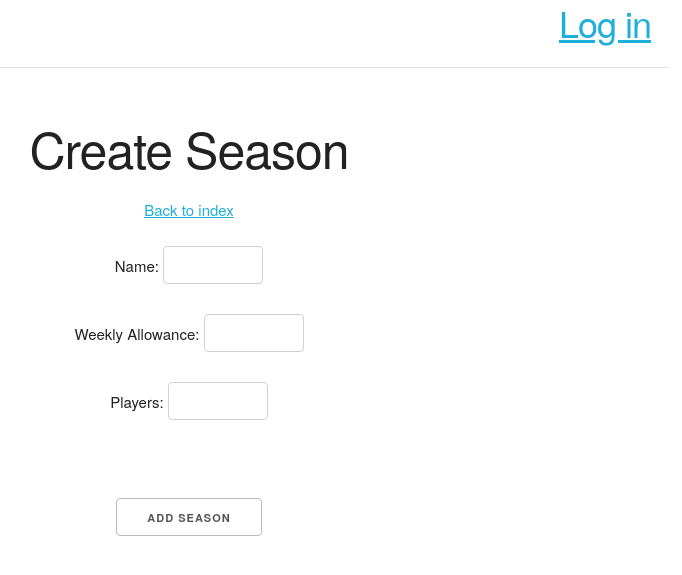
After one commit to ollie-codeaid/fgl, a Django app: template bets/templates/bets/create_season.html in a window 1280 px wide. The commit adds this page. Shown: the top 575 px of the page, without its empty margins (451-1133 px from the left). Run offline with Django 3.2, Linux system fonts and the light colour scheme; the template is opened without the code that fills it, so the values that code supplies are empty, except form fields; tables that the repository leaves empty hold one stand-in row (values such as "Sample post"); form fields are guessed from the names that the template uses.

Commit message:
Add commissioner and players to season, add season form

```diff
--- a/bets/models.py
+++ b/bets/models.py
@@ -17,6 +17,8 @@ logger = logging.getLogger(__name__)
 # Create your models here.
 @register_snippet
 class Season(models.Model):
+    commissioner = models.ForeignKey(User, on_delete=models.CASCADE, null=True)
+    players = models.ManyToManyField(User, related_name='season_players')
     name = models.CharField(max_length=255)
     weekly_allowance = models.DecimalField(default=100.0, decimal_places=2, max_digits=99)
 
--- /dev/null
+++ b/bets/templates/bets/create_season.html
@@ -0,0 +1,36 @@
+<!DOCTYPE HTML PUBLIC "-//W3C//DTD HTML 4.01//EN" "http://www.w3.org/TR/html4/strict.dtd">
+{% load staticfiles %}
+{% load bets_extras %}
+<html>
+	<head>
+	    <link rel="stylesheet" type="text/css" href="{% static 'bets/normalize.css' %}"/>
+	    <link rel="stylesheet" type="text/css" href="{% static 'bets/skeleton.css' %}"/>
+	    <link rel="stylesheet" type="text/css" href="{% static 'bets/style.css' %}"/>
+	    <title>Create Season</title>
+	</head>
+	<body>
+		<div class="container">
+			{% login_header request %}
+			<div class="row">
+				<div class="twelve columns">
+					<h1>Create Season</h1>
+					<a href="/">Back to index</a></br></br>
+				</div>
+			</div>
+			{% render_messages messages %}
+			<div class="row">
+				<div class="twelve columns">
+					<form method="post">
+					    {% csrf_token %}
+					    <p>Name: {{ season_form.name }}</p>
+					    <p>Weekly Allowance: {{ season_form.weekly_allowance }}</p>
+					    <p>Players: {{ season_form.players }}</p>
+                        </br>
+                        </br>
+					    <input type="submit" value="Add Season" class="button"/>
+					</form>
+				</div>
+			</div>
+		</div>
+	</body>
+</html>
--- a/bets/templates/bets/index.html
+++ b/bets/templates/bets/index.html
@@ -30,6 +30,9 @@
 		    <p>No data available.</p>
 		{% endif %}
 		    </div>
+		    <div class="twelve columns">
+			    <p><a href="/bets/create_season">Create new season</a></p>
+		    </div>
 		</div>
 	</body>
 </html>
--- a/bets/urls.py
+++ b/bets/urls.py
@@ -3,6 +3,7 @@ from django.conf.urls import url
 from . import views
 
 urlpatterns = [
+    url(r'^bets/create_season/$', views.create_season, name='create-season'),
     url(r'^(?P<season_id>[0-9]+)/$', views.season, name='season'),
     url(r'^(?P<season_id>[0-9]+)/create_gameweek/$', views.create_gameweek, name='create-gameweek'),
     url(r'^gameweek/(?P<gameweek_id>[0-9]+)/$', views.gameweek, name='gameweek'),
```
Also changed, not shown: bets/forms.py (+6 -1 lines), bets/tests/test_views.py (+23 -0 lines), bets/views.py (+27 -1 lines), bets/migrations/0025_auto_20180525_1526.py (added).
